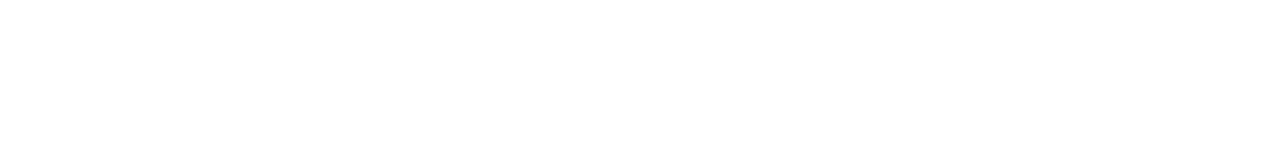
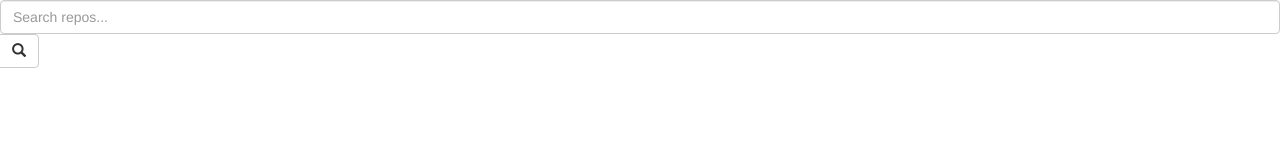
Before and after one commit to Mini0n/OneSquare, a plain HTML site: page index.html in a window 1280 px wide. Drawn offline with nearby package versions, Linux system fonts and the light colour scheme; some packages are replaced by stand-ins of ours.

Commit message:
Angular and Bootstrap libraries added. Top and Bottom Divs created

```diff
--- a/index.html
+++ b/index.html
@@ -6,11 +6,44 @@
   <meta http-equiv="X-UA-Compatible" content="ie=edge">
   <title>OneSquare+GitHub</title>
 
+
+  <link href="https://maxcdn.bootstrapcdn.com/bootstrap/3.2.0/css/bootstrap.min.css" rel="stylesheet" />
+
+  <script type="text/javascript" src="https://cdnjs.cloudflare.com/ajax/libs/jquery/2.1.1/jquery.min.js"></script>
+  <script src="https://maxcdn.bootstrapcdn.com/bootstrap/3.2.0/js/bootstrap.min.js"></script>
+  <script src="https://cdnjs.cloudflare.com/ajax/libs/angular.js/1.2.20/angular.min.js"></script>
+  <script src="https://cdnjs.cloudflare.com/ajax/libs/angular.js/1.2.20/angular-resource.min.js"></script>
+  <script src="https://cdnjs.cloudflare.com/ajax/libs/angular.js/1.2.20/angular-route.min.js"></script>
+
+
+
   <link rel="stylesheet" href="style.css">
   <script src="code0.js"></script>
-
 </head>
 <body>
 
+
+<div id="top-div">
+
+  <div id="search-div">
+
+    <input type="text" class="form-control" name="search-git"
+      ng-model="searchTerm" placeholder="Search repos..."
+      on-enter="doSearch()">
+    <span class="input-group-btn">
+      <button class="btn btn-default" type="button" ng-click="doSearch()">
+        <span class="glyphicon glyphicon-search"></span>
+      </button>
+    </span>
+
+  </div>
+
+</div>
+
+<div id="bottom-div">
+
+</div>
+
+
 </body>
 </html>
--- a/style.scss
+++ b/style.scss
@@ -1,7 +1,6 @@
 /*
 sass --watch style.scss:style.css
 */
-
 
 body {
 
```
Also changed, not shown: 1 other file.
